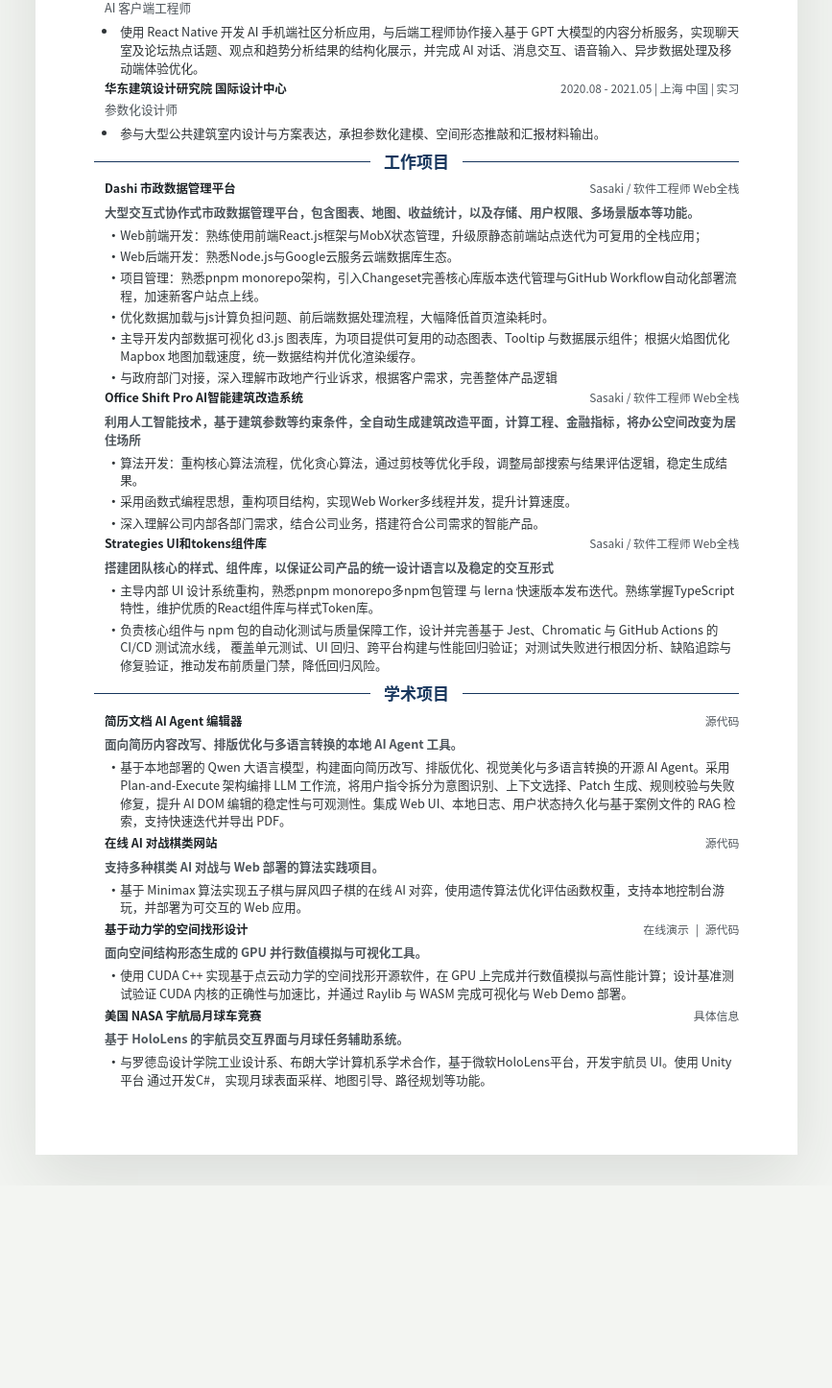
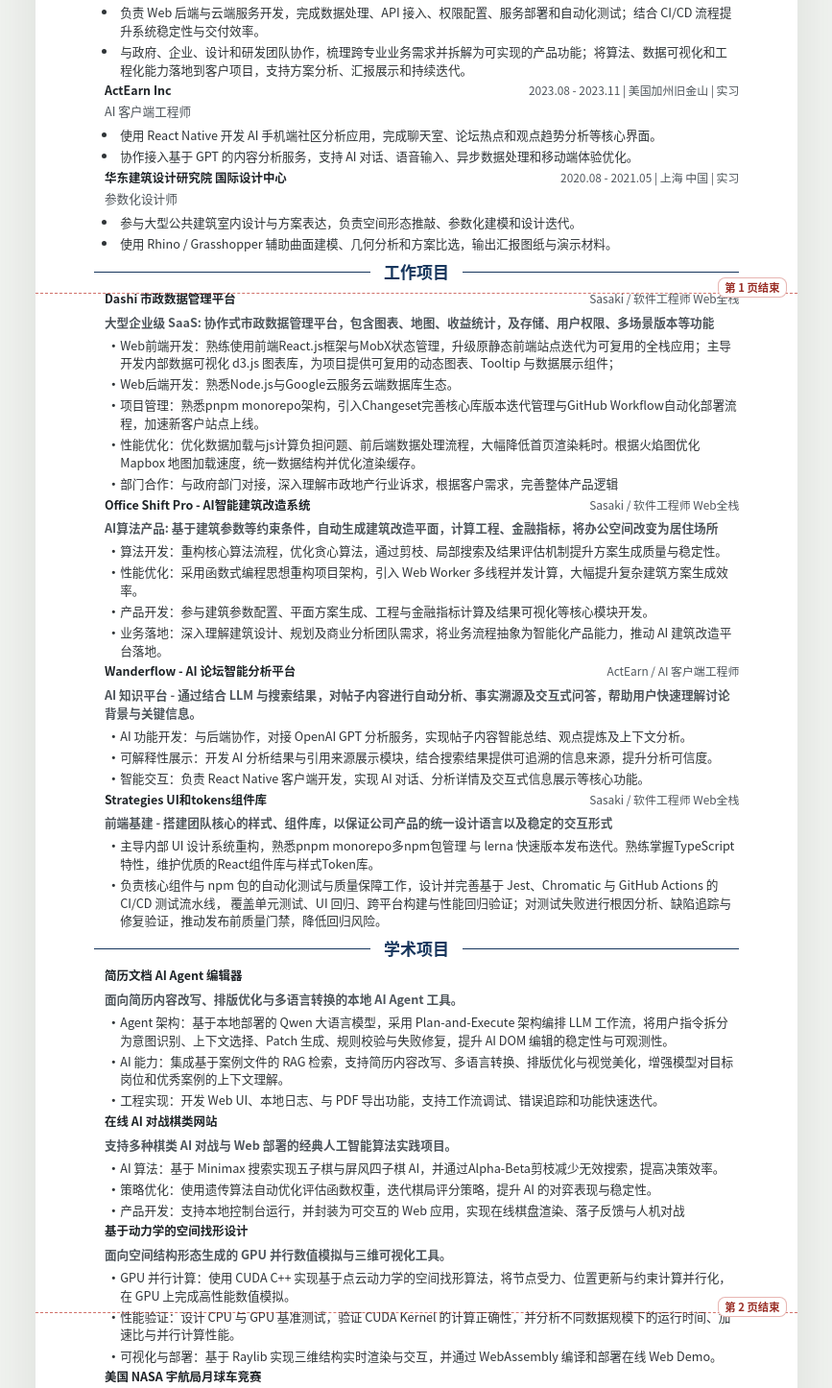
Before and after one commit to george-yi-hao-xu/resume, a website built with Vite: page src/cn.html in a window 1280 px wide. Shown: the part 789-2235 px from the top of the page at 96% size, without its empty margins (206-1073 px from the left). Before the commit the page ends 2024 px from the top, so only its background shows below. Built offline with nearby package versions, Linux system fonts and the light colour scheme.

Commit message:
content updates

```diff
--- a/src/main_bilingual.js
+++ b/src/main_bilingual.js
@@ -2,7 +2,9 @@ import "./styles/base.scss";
 import { resume_data_bilingual } from "./resume-data_bilingual.js";
 import { BilingualResumeMaker } from "./components/BilingualResumeMaker.js";
 import avatarUrl from "./gyxu.jpg";
+import "./styles/page-preview.scss";
 import "./styles/print.scss";
+import { installPrintPreviewGuides } from "./utils/printPreviewGuides.js";
 
 document.title = resume_data_bilingual.pageTitle;
 document
@@ -13,3 +15,5 @@ document.querySelector("#app").innerHTML = BilingualResumeMaker({
   ...resume_data_bilingual,
   avatar: avatarUrl,
 });
+
+installPrintPreviewGuides();
--- a/src/main_cn.js
+++ b/src/main_cn.js
@@ -2,7 +2,9 @@ import "./styles/base.scss";
 import { ResumeMaker as ResumeTemplateMaker } from "./components/index.js";
 import selfieUrl from "./gyxu.jpg";
 import { resume_data_cn } from "./resume-data_cn.js";
+import "./styles/page-preview.scss";
 import "./styles/print.scss";
+import { installPrintPreviewGuides } from "./utils/printPreviewGuides.js";
 
 document.title = resume_data_cn.pageTitle;
 document
@@ -17,3 +19,5 @@ document
     "afterbegin",
     `<img id="selfie" src="${selfieUrl}" alt="许易豪-专业照片" />`,
   );
+
+installPrintPreviewGuides();
--- a/src/main_cn_domestic.js
+++ b/src/main_cn_domestic.js
@@ -2,7 +2,9 @@ import "./styles/base.scss";
 import { ChinaResumeMaker } from "./components/ChinaResumeMaker.js";
 import avatarUrl from "./gyxu.jpg";
 import { resume_data_cn_domestic } from "./resume-data_cn_domestic.js";
+import "./styles/page-preview.scss";
 import "./styles/print.scss";
+import { installPrintPreviewGuides } from "./utils/printPreviewGuides.js";
 
 document.title = resume_data_cn_domestic.pageTitle;
 document
@@ -13,3 +15,5 @@ document.querySelector("#app").innerHTML = ChinaResumeMaker(
   resume_data_cn_domestic,
   avatarUrl,
 );
+
+installPrintPreviewGuides();
--- a/src/resume-data_cn_domestic.js
+++ b/src/resume-data_cn_domestic.js
@@ -91,25 +91,28 @@ export const resume_data_cn_domestic = {
   experience: [
     {
       company: "美国Sasaki联合设计事务所 研发部门",
-      title: "软件工程师 Web全栈",
+      title: "软件工程师 - Web全栈 AI工程",
       meta: ["2023.11 - 至今", "美国麻州波士顿", "全职"],
       bullets: [
-        "核心网站开发与维护: 负责 Web 前后端网站架构维护开发、数据处理、AI Agent功能、组件库与自动化工程体系建设，支持多客户平台和内部工具交付。包括政府工程数据管理平台、智能建筑改造平台等",
-        "与设计、规划和开发团队协作，将数据可视化、设计系统和云端服务能力落地到实际项目。",
+        "负责 AI 与算法能力研发，将约束参数、工程指标和业务规则转化为可计算逻辑；优化自动方案生成、局部搜索、结果评估与筛选流程，提升复杂设计问题的计算效率和结果可解释性。",
+        "负责 Web 前端工程开发，基于 React 构建复杂交互界面、数据可视化组件和可复用 UI 模块；通过组件化、缓存与异步计算优化页面性能和用户体验。",
+        "负责 Web 后端与云端服务开发，完成数据处理、API 接入、权限配置、服务部署和自动化测试；结合 CI/CD 流程提升系统稳定性与交付效率。",
+        "与政府、企业、设计和研发团队协作，梳理跨专业业务需求并拆解为可实现的产品功能；将算法、数据可视化和工程化能力落地到客户项目，支持方案分析、汇报展示和持续迭代。",
       ],
-      links: [
-        {
-          label: "员工信息",
-          href: "https://www.sasaki.com/people/george-xu/",
-        },
-      ],
+      // links: [
+      //   {
+      //     label: "员工信息",
+      //     href: "https://www.sasaki.com/people/george-xu/",
+      //   },
+      // ],
     },
     {
       company: "ActEarn Inc",
       title: "AI 客户端工程师",
       meta: ["2023.08 - 2023.11", "美国加州旧金山", "实习"],
       bullets : [
-        "使用 React Native 开发 AI 手机端社区分析应用，与后端工程师协作接入基于 GPT 大模型的内容分析服务，实现聊天室及论坛热点话题、观点和趋势分析结果的结构化展示，并完成 AI 对话、消息交互、语音输入、异步数据处理及移动端体验优化。"
+        "使用 React Native 开发 AI 手机端社区分析应用，完成聊天室、论坛热点和观点趋势分析等核心界面。",
+        "协作接入基于 GPT 的内容分析服务，支持 AI 对话、语音输入、异步数据处理和移动端体验优化。"
       ]
     },
     {
@@ -117,7 +120,8 @@ export const resume_data_cn_domestic = {
       title: "参数化设计师",
       meta: ["2020.08 - 2021.05", "上海 中国", "实习"],
       bullets: [
-        "参与大型公共建筑室内设计与方案表达，承担参数化建模、空间形态推敲和汇报材料输出。",
+        "参与大型公共建筑室内设计与方案表达，负责空间形态推敲、参数化建模和设计迭代。",
+        "使用 Rhino / Grasshopper 辅助曲面建模、几何分析和方案比选，输出汇报图纸与演示材料。"
       ],
       links: [],
     },
@@ -128,26 +132,38 @@ export const resume_data_cn_domestic = {
       company: "Sasaki",
       role: "软件工程师 Web全栈",
       meta: ["2023.11 - 2025.11 波士顿 远程"],
-      summary: "大型交互式协作式市政数据管理平台，包含图表、地图、收益统计，以及存储、用户权限、多场景版本等功能。",
+      summary: "大型企业级 SaaS: 协作式市政数据管理平台，包含图表、地图、收益统计，及存储、用户权限、多场景版本等功能",
       description: [
-        "Web前端开发：熟练使用前端React.js框架与MobX状态管理，升级原静态前端站点迭代为可复用的全栈应用；",
+        "Web前端开发：熟练使用前端React.js框架与MobX状态管理，升级原静态前端站点迭代为可复用的全栈应用；主导开发内部数据可视化 d3.js 图表库，为项目提供可复用的动态图表、Tooltip 与数据展示组件；",
         "Web后端开发：熟悉Node.js与Google云服务云端数据库生态。",
         "项目管理：熟悉pnpm monorepo架构，引入Changeset完善核心库版本迭代管理与GitHub Workflow自动化部署流程，加速新客户站点上线。",
-        "优化数据加载与js计算负担问题、前后端数据处理流程，大幅降低首页渲染耗时。",
-        "主导开发内部数据可视化 d3.js 图表库，为项目提供可复用的动态图表、Tooltip 与数据展示组件；根据火焰图优化 Mapbox 地图加载速度，统一数据结构并优化渲染缓存。",
-        "与政府部门对接，深入理解市政地产行业诉求，根据客户需求，完善整体产品逻辑"
+        "性能优化：优化数据加载与js计算负担问题、前后端数据处理流程，大幅降低首页渲染耗时。根据火焰图优化 Mapbox 地图加载速度，统一数据结构并优化渲染缓存。",
+        "部门合作：与政府部门对接，深入理解市政地产行业诉求，根据客户需求，完善整体产品逻辑"
       ],
     },
     {
-      title: "Office Shift Pro AI智能建筑改造系统",
+      title: "Office Shift Pro - AI智能建筑改造系统",
       company: "Sasaki",
       role: "软件工程师 Web全栈",
       meta: ["2023.11 - 2025.11 波士顿 全职"],
-      summary: "利用人工智能技术，基于建筑参数等约束条件，全自动生成建筑改造平面，计算工程、金融指标，将办公空间改变为居住场所",
+      summary: "AI算法产品: 基于建筑参数等约束条件，自动生成建筑改造平面，计算工程、金融指标，将办公空间改变为居住场所",
       description: [
-        "算法开发：重构核心算法流程，优化贪心算法，通过剪枝等优化手段，调整局部搜索与结果评估逻辑，稳定生成结果。",
-        "采用函数式编程思想，重构项目结构，实现Web Worker多线程并发，提升计算速度。",
-        "深入理解公司内部各部门需求，结合公司业务，搭建符合公司需求的智能产品。"
+        "算法开发：重构核心算法流程，优化贪心算法，通过剪枝、局部搜索及结果评估机制提升方案生成质量与稳定性。",
+        "性能优化：采用函数式编程思想重构项目架构，引入 Web Worker 多线程并发计算，大幅提升复杂建筑方案生成效率。",
+        "产品开发：参与建筑参数配置、平面方案生成、工程与金融指标计算及结果可视化等核心模块开发。",
+        "业务落地：深入理解建筑设计、规划及商业分析团队需求，将业务流程抽象为智能化产品能力，推动 AI 建筑改造平台落地。"
+      ]
+    },
+    {
+      title: "Wanderflow - AI 论坛智能分析平台",
+      company: "ActEarn",
+      role: "AI 客户端工程师",
+      meta: ["2023.07 - 2023.11 旧金山 实习"],
+      summary: "AI 知识平台 - 通过结合 LLM 与搜索结果，对帖子内容进行自动分析、事实溯源及交互式问答，帮助用户快速理解讨论背景与关键信息。",
+      description: [
+        "AI 功能开发：与后端协作，对接 OpenAI GPT 分析服务，实现帖子内容智能总结、观点提炼及上下文分析。",
+        "可解释性展示：开发 AI 分析结果与引用来源展示模块，结合搜索结果提供可追溯的信息来源，提升分析可信度。",
+        "智能交互：负责 React Native 客户端开发，实现 AI 对话、分析详情及交互式信息展示等核心功能。"
       ]
     },
     {
@@ -155,7 +171,7 @@ export const resume_data_cn_domestic = {
       company: "Sasaki",
       role: "软件工程师 Web全栈",
       meta: ["2023.11 - 2025.11 波士顿 全职"],
-      summary: "搭建团队核心的样式、组件库，以保证公司产品的统一设计语言以及稳定的交互形式",
+      summary: "前端基建 - 搭建团队核心的样式、组件库，以保证公司产品的统一设计语言以及稳定的交互形式",
       description: [
         "主导内部 UI 设计系统重构，熟悉pnpm monorepo多npm包管理 与 lerna 快速版本发布迭代。熟练掌握TypeScript特性，维护优质的React组件库与样式Token库。",
         `负责核心组件与 npm 包的自动化测试与质量保障工作，设计并完善基于 Jest、Chromatic 与 GitHub Actions 的 CI/CD 测试流水线，
@@ -163,56 +179,79 @@ export const resume_data_cn_domestic = {
       ],
     },
   ],
+
+  // 学术项目
   projects: [
     {
       title: "简历文档 AI Agent 编辑器",
-      summary: "面向简历内容改写、排版优化与多语言转换的本地 AI Agent 工具。",
-      meta: "基于本地部署的 Qwen 大语言模型，构建面向简历改写、排版优化、视觉美化与多语言转换的开源 AI Agent。采用 Plan-and-Execute 架构编排 LLM 工作流，将用户指令拆分为意图识别、上下文选择、Patch 生成、规则校验与失败修复，提升 AI DOM 编辑的稳定性与可观测性。集成 Web UI、本地日志、用户状态持久化与基于案例文件的 RAG 检索，支持快速迭代并导出 PDF。",
-      links: [
-        {
-          label: "源代码",
-          href: "https://github.com/george-yi-hao-xu/resume-agent",
-        },
+      summary:
+        "面向简历内容改写、排版优化与多语言转换的本地 AI Agent 工具。",
+      description: [
+        "Agent 架构：基于本地部署的 Qwen 大语言模型，采用 Plan-and-Execute 架构编排 LLM 工作流，将用户指令拆分为意图识别、上下文选择、Patch 生成、规则校验与失败修复，提升 AI DOM 编辑的稳定性与可观测性。",
+        "AI 能力：集成基于案例文件的 RAG 检索，支持简历内容改写、多语言转换、排版优化与视觉美化，增强模型对目标岗位和优秀案例的上下文理解。",
+        "工程实现：开发 Web UI、本地日志、与 PDF 导出功能，支持工作流调试、错误追踪和功能快速迭代。",
       ],
+      // links: [
+      //   {
+      //     label: "源代码",
+      //     href: "https://github.com/george-yi-hao-xu/resume-agent",
+      //   },
+      // ],
     },
     {
       title: "在线 AI 对战棋类网站",
-      summary: "支持多种棋类 AI 对战与 Web 部署的算法实践项目。",
-      meta: "基于 Minimax 算法实现五子棋与屏风四子棋的在线 AI 对弈，使用遗传算法优化评估函数权重，支持本地控制台游玩，并部署为可交互的 Web 应用。",
-      links: [
-        {
-          label: "源代码",
-          href: "https://github.com/george-yi-hao-xu/connect_4",
-        },
+      summary:
+        "支持多种棋类 AI 对战与 Web 部署的经典人工智能算法实践项目。",
+      description: [
+        "AI 算法：基于 Minimax 搜索实现五子棋与屏风四子棋 AI，并通过Alpha-Beta剪枝减少无效搜索，提高决策效率。",
+        "策略优化：使用遗传算法自动优化评估函数权重，迭代棋局评分策略，提升 AI 的对弈表现与稳定性。",
+        "产品开发：支持本地控制台运行，并封装为可交互的 Web 应用，实现在线棋盘渲染、落子反馈与人机对战",
       ],
+      // links: [
+      //   {
+      //     label: "源代码",
+      //     href: "https://github.com/george-yi-hao-xu/connect_4",
+      //   },
+      // ],
     },
     {
       title: "基于动力学的空间找形设计",
-      summary: "面向空间结构形态生成的 GPU 并行数值模拟与可视化工具。",
-      meta: "使用 CUDA C++ 实现基于点云动力学的空间找形开源软件，在 GPU 上完成并行数值模拟与高性能计算；设计基准测试验证 CUDA 内核的正确性与加速比，并通过 Raylib 与 WASM 完成可视化与 Web Demo 部署。",
-      links: [
-        {
-          label: "在线演示",
-          href: "https://george-yi-hao-xu.github.io/mesh3d",
-        },
-        {
-          label: "源代码",
-          href: "https://github.com/george-yi-hao-xu/mesh3d",
-        },
+      summary:
+        "面向空间结构形态生成的 GPU 并行数值模拟与三维可视化工具。",
+      description: [
+        "GPU 并行计算：使用 CUDA C++ 实现基于点云动力学的空间找形算法，将节点受力、位置更新与约束计算并行化，在 GPU 上完成高性能数值模拟。",
+        "性能验证：设计 CPU 与 GPU 基准测试，验证 CUDA Kernel 的计算正确性，并分析不同数据规模下的运行时间、加速比与并行计算性能。",
+        "可视化与部署：基于 Raylib 实现三维结构实时渲染与交互，并通过 WebAssembly 编译和部署在线 Web Demo。",
       ],
+      // links: [
+      //   {
+      //     label: "在线演示",
+      //     href: "https://george-yi-hao-xu.github.io/mesh3d",
+      //   },
+      //   {
+      //     label: "源代码",
+      //     href: "https://github.com/george-yi-hao-xu/mesh3d",
+      //   },
+      // ],
     },
     {
       title: "美国 NASA 宇航局月球车竞赛",
-      summary: "基于 HoloLens 的宇航员交互界面与月球任务辅助系统。",
-      meta: "与罗德岛设计学院工业设计系、布朗大学计算机系学术合作，基于微软HoloLens平台，开发宇航员 UI。使用 Unity 平台 通过开发C#， 实现月球表面采样、地图引导、路径规划等功能。",
-      links: [
-        {
-          label: "具体信息",
-          href: "https://www.meijaydesign.com/work/nasa-suits-challenge",
-        },
+      summary:
+        "基于 Microsoft HoloLens 的宇航员增强现实交互界面与月球任务辅助系统。",
+      description: [
+        "跨学科合作：与罗德岛设计学院工业设计系及布朗大学计算机系团队合作，参与 NASA 面向月球任务场景的宇航员辅助系统设计与开发",
+        "XR 应用开发：基于 Microsoft HoloLens 与 Unity 平台，使用 C# 开发增强现实交互界面，将任务信息叠加至宇航员的真实视野",
+        "功能实现：参与月球表面采样、地图导航与路径规划等功能开发，优化宇航员在复杂任务环境中的信息获取与操作流程",
       ],
+      // links: [
+      //   {
+      //     label: "具体信息",
+      //     href: "https://www.meijaydesign.com/work/nasa-suits-challenge",
+      //   },
+      // ],
     },
   ],
+
   languages: [
     { name: "汉语", level: "母语" },
     { name: "英语", level: "流利 专业交流/文献阅读" },
--- /dev/null
+++ b/src/styles/page-preview.scss
@@ -0,0 +1,38 @@
+@media screen {
+  .resume,
+  .cn-resume,
+  .bi-resume {
+    position: relative;
+  }
+
+  .print-page-guide {
+    border-top: 0.25mm dashed rgba(190, 54, 44, 0.7);
+    height: 0;
+    left: 0;
+    pointer-events: none;
+    position: absolute;
+    right: 0;
+    z-index: 20;
+  }
+
+  .print-page-guide::after {
+    background: #fff;
+    border: 0.2mm solid rgba(190, 54, 44, 0.36);
+    border-radius: 2mm;
+    color: #9a2f27;
+    content: attr(data-label);
+    font-size: 3mm;
+    font-weight: 700;
+    line-height: 1;
+    padding: 1mm 1.6mm;
+    position: absolute;
+    right: 3mm;
+    top: -4.4mm;
+  }
+}
+
+@media print {
+  .print-page-guide {
+    display: none !important;
+  }
+}
--- /dev/null
+++ b/src/utils/printPreviewGuides.js
@@ -0,0 +1,60 @@
+const RESUME_SELECTOR = ".resume, .cn-resume, .bi-resume";
+const PRINTABLE_PAGE_HEIGHT_MM = 281;
+
+let frameId = 0;
+
+const mmToPx = (value) => {
+  const probe = document.createElement("div");
+  probe.style.height = `${value}mm`;
+  probe.style.left = "-9999px";
+  probe.style.position = "absolute";
+  probe.style.top = "0";
+  document.body.append(probe);
+
+  const px = probe.getBoundingClientRect().height;
+  probe.remove();
+
+  return px;
+};
+
+const clearGuides = (resume) => {
+  resume.querySelectorAll(":scope > .print-page-guide").forEach((item) => {
+    item.remove();
+  });
+};
+
+const renderGuides = () => {
+  const pageHeight = mmToPx(PRINTABLE_PAGE_HEIGHT_MM);
+
+  document.querySelectorAll(RESUME_SELECTOR).forEach((resume) => {
+    clearGuides(resume);
+
+    const height = resume.getBoundingClientRect().height;
+    const pageCount = Math.ceil(height / pageHeight);
+
+    for (let pageIndex = 1; pageIndex < pageCount; pageIndex += 1) {
+      const guide = document.createElement("div");
+      guide.className = "print-page-guide";
+      guide.dataset.label = `第 ${pageIndex} 页结束`;
+      guide.style.top = `${pageHeight * pageIndex}px`;
+      resume.append(guide);
+    }
+  });
+};
+
+const scheduleRender = () => {
+  window.cancelAnimationFrame(frameId);
+  frameId = window.requestAnimationFrame(renderGuides);
+};
+
+export const installPrintPreviewGuides = () => {
+  scheduleRender();
+
+  window.addEventListener("resize", scheduleRender);
+  document.fonts?.ready.then(scheduleRender);
+
+  const observer = new ResizeObserver(scheduleRender);
+  document.querySelectorAll(RESUME_SELECTOR).forEach((resume) => {
+    observer.observe(resume);
+  });
+};
```
Also changed, not shown: src/components/ChinaResumeMaker.scss (+24 -1 lines).
